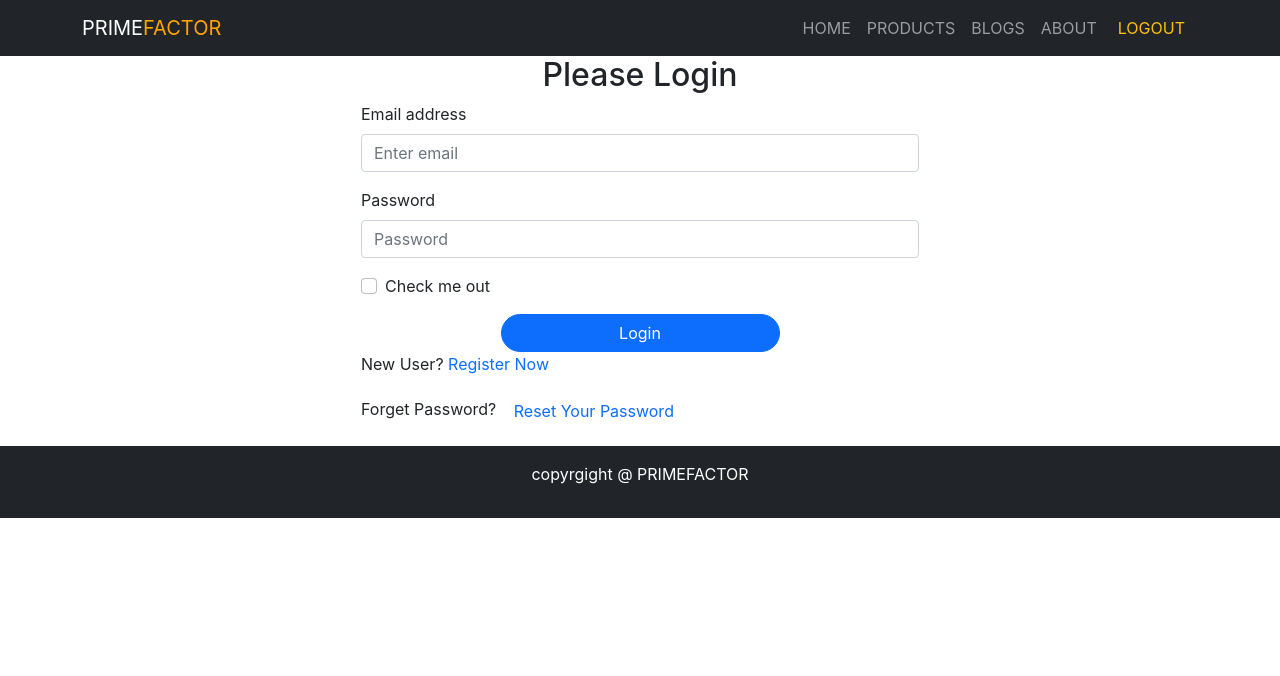
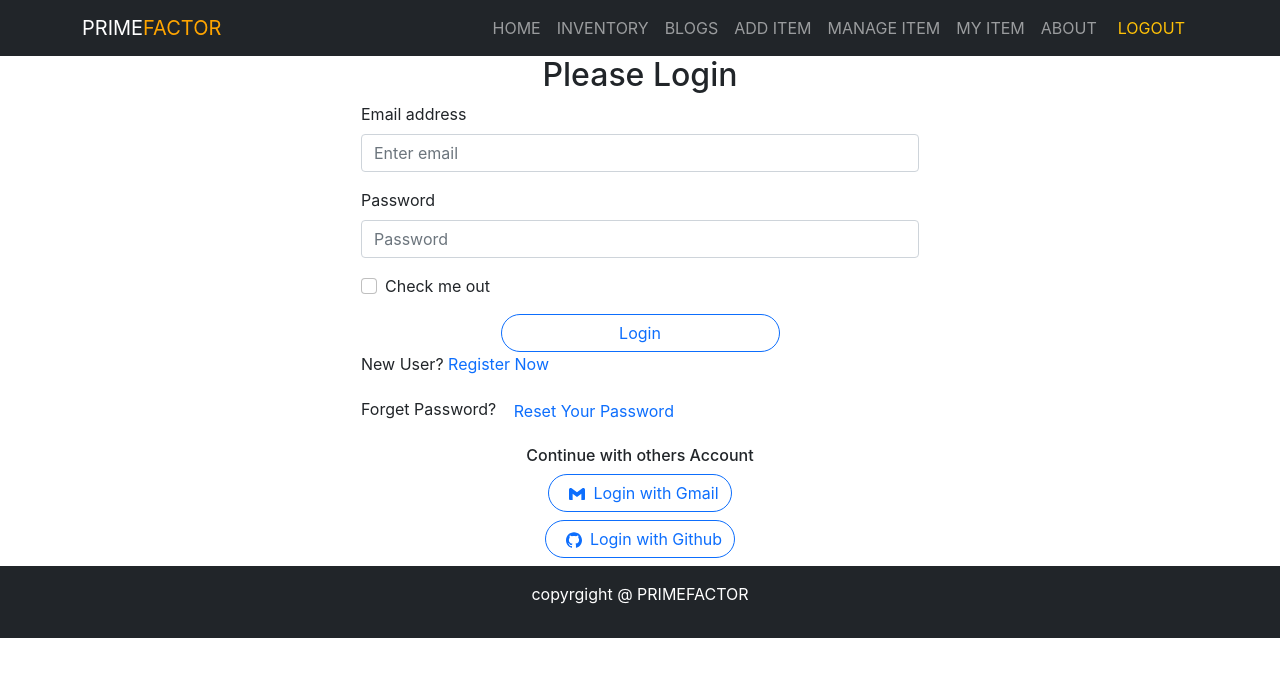
Before and after one commit to MK-Hasan-Mahdi/primefactor-warehouse-client-side, a React (Create React App) app: page /login in a window 1280 px wide. Shown: the top 676 px of the page. Built offline with nearby package versions, Linux system fonts and the light colour scheme; no server answers; sample sign-in values are in the browser's storage.

Commit message:
additem created for insert single item in inventory list

```diff
--- a/package.json
+++ b/package.json
@@ -12,6 +12,8 @@
     "react-bootstrap": "^2.3.1",
     "react-dom": "^18.1.0",
     "react-firebase-hooks": "^5.0.3",
+    "react-hook-form": "^7.30.0",
+    "react-icons": "^4.3.1",
     "react-router-dom": "^6.3.0",
     "react-scripts": "5.0.1",
     "react-toastify": "^9.0.0",
--- a/src/App.js
+++ b/src/App.js
@@ -1,12 +1,15 @@
 import { Route, Routes } from 'react-router-dom';
 import './App.css';
 import About from './Pages/About/About';
+import AddItem from './Pages/AddItem/AddItem';
 import Blogs from './Pages/Blogs/Blogs';
 import Home from './Pages/Home/Home/Home';
 import InventoryDetail from './Pages/InventoryDetail/InventoryDetail';
 import Login from './Pages/Login/Login/Login';
 import PrivateRoute from './Pages/Login/PrivateRoute/PrivateRoute';
 import Register from './Pages/Login/Register/Register';
+import ManageItem from './Pages/ManageItem/ManageItem';
+import MyItem from './Pages/MyItem/MyItem';
 import Footer from './Pages/Shared/Footer/Footer';
 import Header from './Pages/Shared/Header/Header';
 import NotFound from './Pages/Shared/NotFound/NotFound';
@@ -23,6 +26,21 @@ function App() {
             <InventoryDetail></InventoryDetail>
           </PrivateRoute>
         }></Route>
+        <Route path='/additem' element={
+          <PrivateRoute>
+            <AddItem></AddItem>
+          </PrivateRoute>
+        }></Route>
+        <Route path='/manageitem' element={
+          <PrivateRoute>
+            <ManageItem></ManageItem>
+          </PrivateRoute>
+        }></Route>
+        <Route path='/myitem' element={
+          <PrivateRoute>
+            <MyItem></MyItem>
+          </PrivateRoute>
+        }></Route>
         <Route path='/blogs' element={<Blogs></Blogs>}></Route>
         <Route path='/about' element={<About></About>}></Route>
         <Route path='/login' element={<Login></Login>}></Route>
--- /dev/null
+++ b/src/Pages/AddItem/AddItem.js
@@ -0,0 +1,37 @@
+import React from 'react';
+import { useForm } from 'react-hook-form';
+
+const AddItem = () => {
+    const { register, handleSubmit } = useForm();
+    const onSubmit = (data) => {
+        // console.log(data);
+        const url = `http://localhost:5000/inventory`;
+        fetch(url, {
+            method: 'POST',
+            headers: {
+                'content-type': 'application/json'
+            },
+            body: JSON.stringify(data)
+        })
+            .then(res => res.json())
+            .then(output => {
+                console.log(output);
+            })
+
+    };
+    return (
+        <div className='mx-auto w-50'>
+            <h2 className='text-center'>Please Add Item</h2>
+            <form className='d-flex flex-column mb-2' onSubmit={handleSubmit(onSubmit)}>
+                <input placeholder='Name' className='mb-2' {...register("name", { required: true, maxLength: 20 })} />
+                <textarea placeholder='Description' className='mb-2' {...register("description")} />
+                <input placeholder='Price' className='mb-2' type="number" {...register("price")} />
+                <input placeholder='Quantity' className='mb-2' type="number" {...register("quantity")} />
+                <input placeholder='Photo URL' className='mb-2' type="text" {...register("img")} />
+                <input type="submit" value="Add Item" />
+            </form>
+        </div>
+    );
+};
+
+export default AddItem;
--- a/src/Pages/Home/Inventories/Inventories.js
+++ b/src/Pages/Home/Inventories/Inventories.js
@@ -9,7 +9,7 @@ const Inventories = () => {
             .then(data => setInventories(data));
     }, [])
     return (
-        <div className='container'>
+        <div className='container' id='inventory'>
             <h2>Total Inventory</h2>
             <div className='row'>
                 {
--- a/src/Pages/Login/Login/Login.js
+++ b/src/Pages/Login/Login/Login.js
@@ -6,6 +6,7 @@ import auth from '../../../firebase.init';
 import Loading from '../../Shared/Loading/Loading';
 import { ToastContainer, toast } from 'react-toastify';
 import 'react-toastify/dist/ReactToastify.css';
+import SocialLogin from '../SocialLogin/SocialLogin';
 
 
 const Login = () => {
@@ -79,7 +80,7 @@ const Login = () => {
                     <Form.Group className="mb-3" controlId="formBasicCheckbox">
                         <Form.Check type="checkbox" label="Check me out" />
                     </Form.Group>
-                    <Button variant="primary rounded-pill mx-auto d-block w-50" type="submit">
+                    <Button variant="outline-primary rounded-pill mx-auto d-block w-50" type="submit">
                         Login
                     </Button>
                     {errorMessage}
@@ -87,6 +88,7 @@ const Login = () => {
                 <p>New User? <Link to='/register' className='text-primary text-decoration-none' onClick={navigateRegister}>Register Now</Link></p>
                 <p>Forget Password? <button className='btn btn-link text-primary text-decoration-none pe-auto' onClick={resetPassword}>Reset Your Password</button></p>
             </div>
+            <SocialLogin></SocialLogin>
             <ToastContainer />
         </div>
     );
--- /dev/null
+++ b/src/Pages/Login/SocialLogin/SocialLogin.js
@@ -0,0 +1,51 @@
+import React from 'react';
+import { useSignInWithGithub, useSignInWithGoogle } from 'react-firebase-hooks/auth';
+import { useNavigate } from 'react-router-dom';
+import auth from '../../../firebase.init';
+import Loading from '../../Shared/Loading/Loading';
+import { SiGmail } from 'react-icons/si'
+import { SiGithub } from 'react-icons/si'
+import { Button } from 'react-bootstrap';
+
+
+const SocialLogin = () => {
+    const [signInWithGoogle, userGoogle, loadingGoogle, errorGoogle] = useSignInWithGoogle(auth);
+    const [signInWithGithub, userGithub, loadingGithub, errorGithub] = useSignInWithGithub(auth);
+    const navigate = useNavigate();
+
+    let errorMessage;
+    if (errorGoogle || errorGithub) {
+        errorMessage = <p className='text-danger'>Error: {errorGoogle?.message} {errorGithub?.message}</p>
+
+    }
+    if (loadingGoogle || loadingGithub) {
+        return <Loading></Loading>
+    }
+
+    if (userGoogle || userGithub) {
+        navigate("/home");
+    }
+    return (
+        <div>
+            <h6 className='text-center'>Continue with others Account</h6>
+
+            <div className='w-50 mx-auto mb-2'>
+                <Button onClick={() => signInWithGoogle()} variant="outline-primary rounded-pill mx-auto d-block" type="submit">
+                    <div className='d-flex align-items-center justify-content-center'>
+                        <span className='px-2'><SiGmail></SiGmail></span>
+                        <span>Login with Gmail</span>
+                    </div>
+                </Button>
+                <Button onClick={() => signInWithGithub()} variant="outline-primary rounded-pill mx-auto d-block my-2" type="submit">
+                    <div className='d-flex align-items-center justify-content-center'>
+                        <span className='px-2'><SiGithub></SiGithub></span>
+                        <span>Login with Github</span>
+                    </div>
+                </Button>
+                {errorMessage}
+            </div>
+        </div>
+    );
+};
+
+export default SocialLogin;
--- /dev/null
+++ b/src/Pages/ManageItem/ManageItem.js
@@ -0,0 +1,11 @@
+import React from 'react';
+
+const ManageItem = () => {
+    return (
+        <div>
+            <h2>Manage Item</h2>
+        </div>
+    );
+};
+
+export default ManageItem;
--- /dev/null
+++ b/src/Pages/MyItem/MyItem.js
@@ -0,0 +1,11 @@
+import React from 'react';
+
+const MyItem = () => {
+    return (
+        <div>
+            <h2>my item</h2>
+        </div>
+    );
+};
+
+export default MyItem;
--- a/src/Pages/Shared/Header/Header.js
+++ b/src/Pages/Shared/Header/Header.js
@@ -19,12 +19,19 @@ const Header = () => {
                     <Navbar.Collapse id="responsive-navbar-nav">
                         <Nav className="ms-auto">
                             <Nav.Link as={Link} to="/">HOME</Nav.Link>
-                            <Nav.Link href='home#products' >PRODUCTS</Nav.Link>
+                            <Nav.Link href='home#inventory' >INVENTORY</Nav.Link>
                             <Nav.Link as={Link} to="blogs" >BLOGS</Nav.Link>
                         </Nav>
                         <Nav>
+                            {
+                                user && <>
+                                    <Nav.Link as={Link} to="additem">ADD ITEM</Nav.Link>
+                                    <Nav.Link as={Link} to="manageitem">MANAGE ITEM</Nav.Link>
+                                    <Nav.Link as={Link} to="myitem">MY ITEM</Nav.Link>
+                                </>
+                            }
+
                             <Nav.Link as={Link} to="about">ABOUT</Nav.Link>
-
                             {
                                 user ?
                                     <button className='btn btn-link text-decoration-none text-warning' onClick={handleLogOut}>LOGOUT</button>
```
Also changed, not shown: 2 other files (tests, documents, lock files or other folders).
